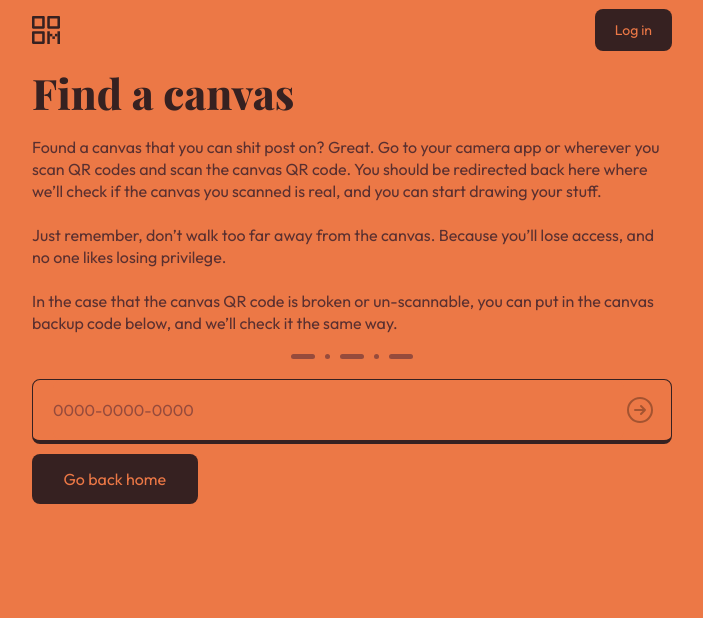
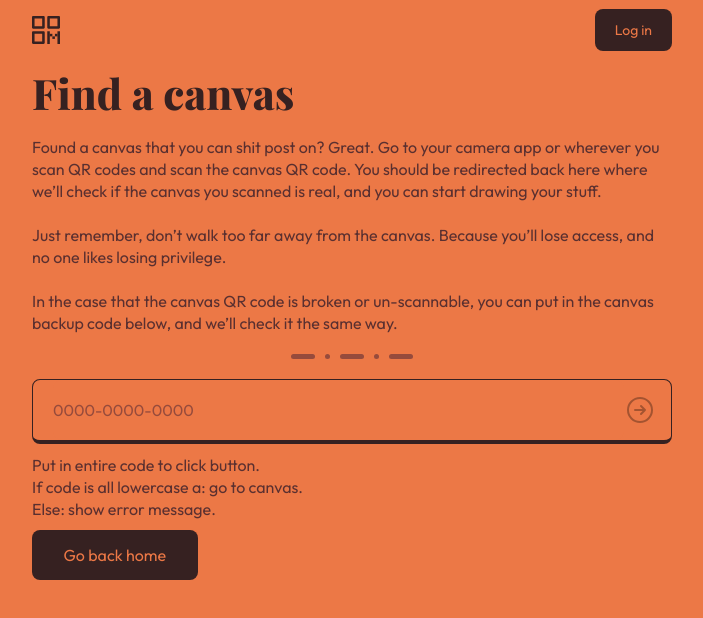
Before and after one commit to LemonFoxmere/Mosaicly, a SvelteKit app: page /search in a window 1280 px wide. Shown: the top 618 px of the page, without its empty margins (288-991 px from the left). Built offline with nearby package versions, Linux system fonts and the light colour scheme; no server answers; a web font is replaced by a local one.

Commit message:
explanation for search page and canvas add button

```diff
--- a/src/routes/search/+page.svelte
+++ b/src/routes/search/+page.svelte
@@ -63,6 +63,13 @@
 				</svg>
 			</button>
 		</div>
+
+		<p>
+			Put in entire code to click button.<br />
+			If code is all lowercase a: go to canvas.<br />
+			Else: show error message.
+		</p>
+
 		{#if canvasFound == false}
 			<p class="error-text">No canvas found</p>
 		{/if}
```
Also changed, not shown: src/routes/profile/+page.svelte (+14 -2 lines).
